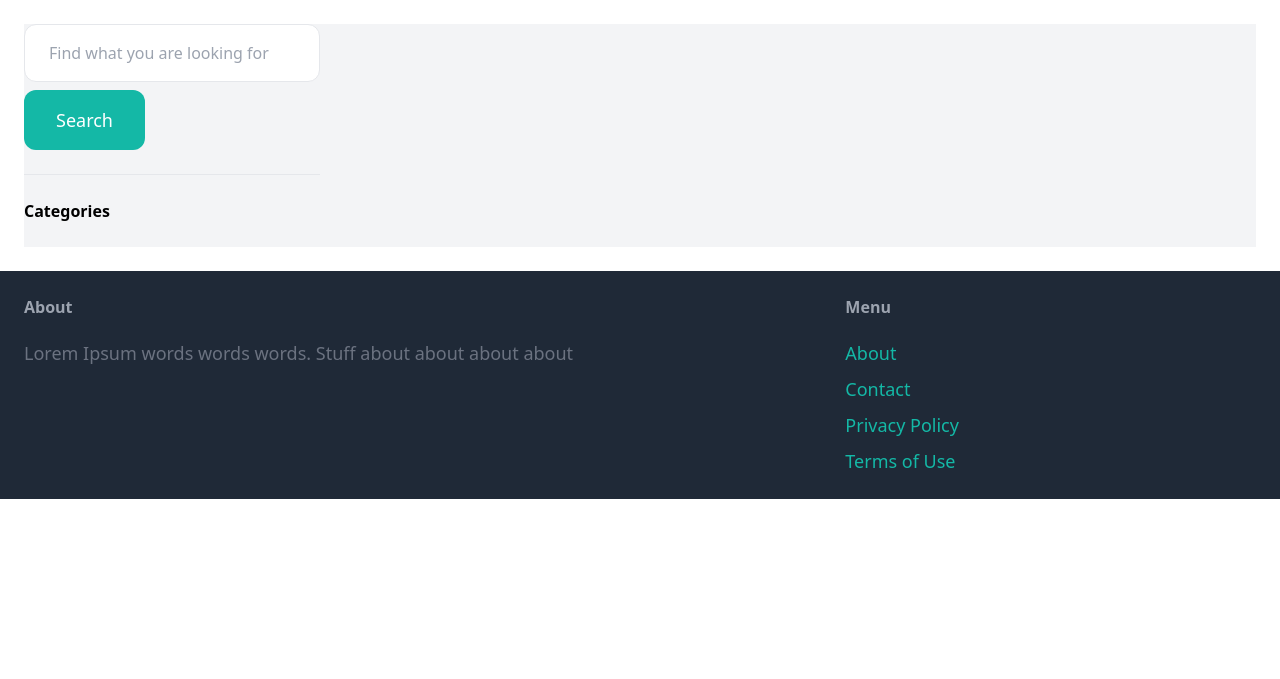
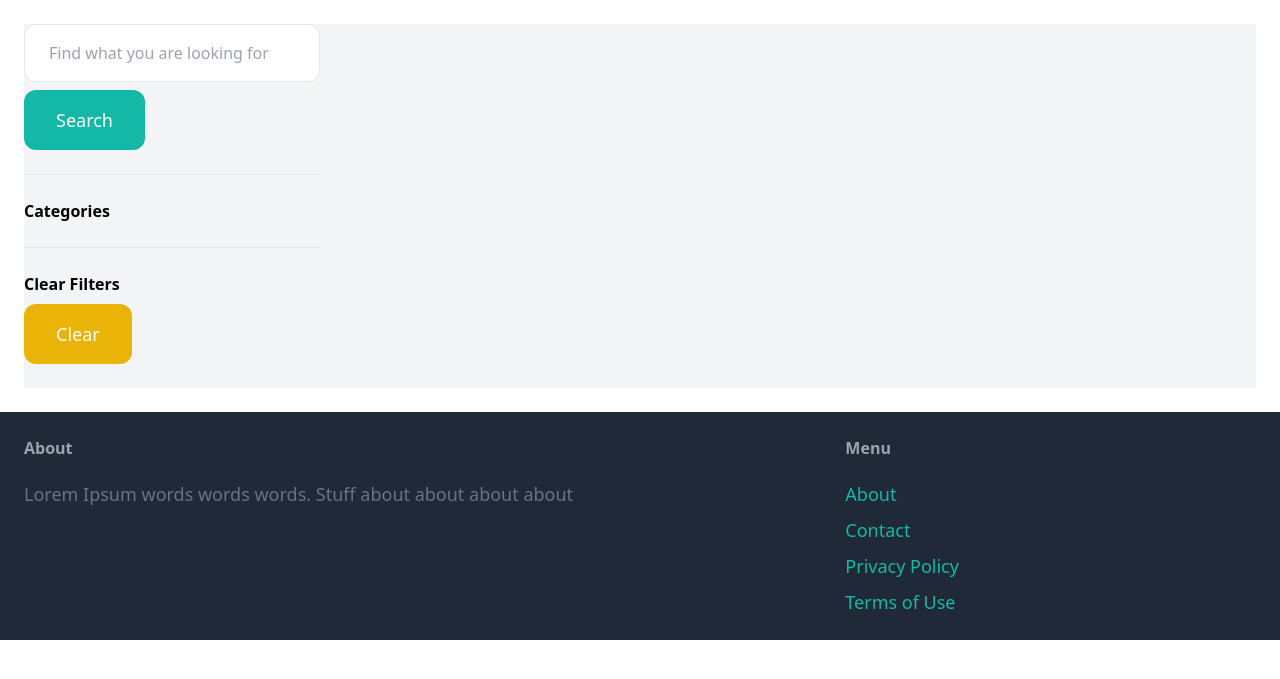
Before and after one commit to woobrendan/django_tutorial, a Django app: page /items/ in a window 1280 px wide. Shown: the part 77-756 px from the top of the page. Run offline with Django 4.2, Linux system fonts and the light colour scheme; data that the repository does not hold is empty; some libraries are stand-ins or nearby versions.

Commit message:
add new hr element and section for clearing filters, create list with anchor tag to reset filter and set back ti item:items

```diff
--- a/puddle/item/templates/item/items.html
+++ b/puddle/item/templates/item/items.html
@@ -27,6 +27,20 @@
                     </li>
                 {% endfor %}
             </ul>
+
+            <hr class="my-6">
+
+            <p class="font-semibold">Clear Filters</p>
+            <ul>
+                <li>
+                    <a
+                        href="{% url 'item:items' %}"
+                        class="mt-2 py-4 px-8 inline-block bg-yellow-500 text-lg rounded-xl text-white"
+                    >
+                        Clear
+                    </a>
+                </li>
+            </ul>
         </div>
 
         <div class="col-span-3">
```
